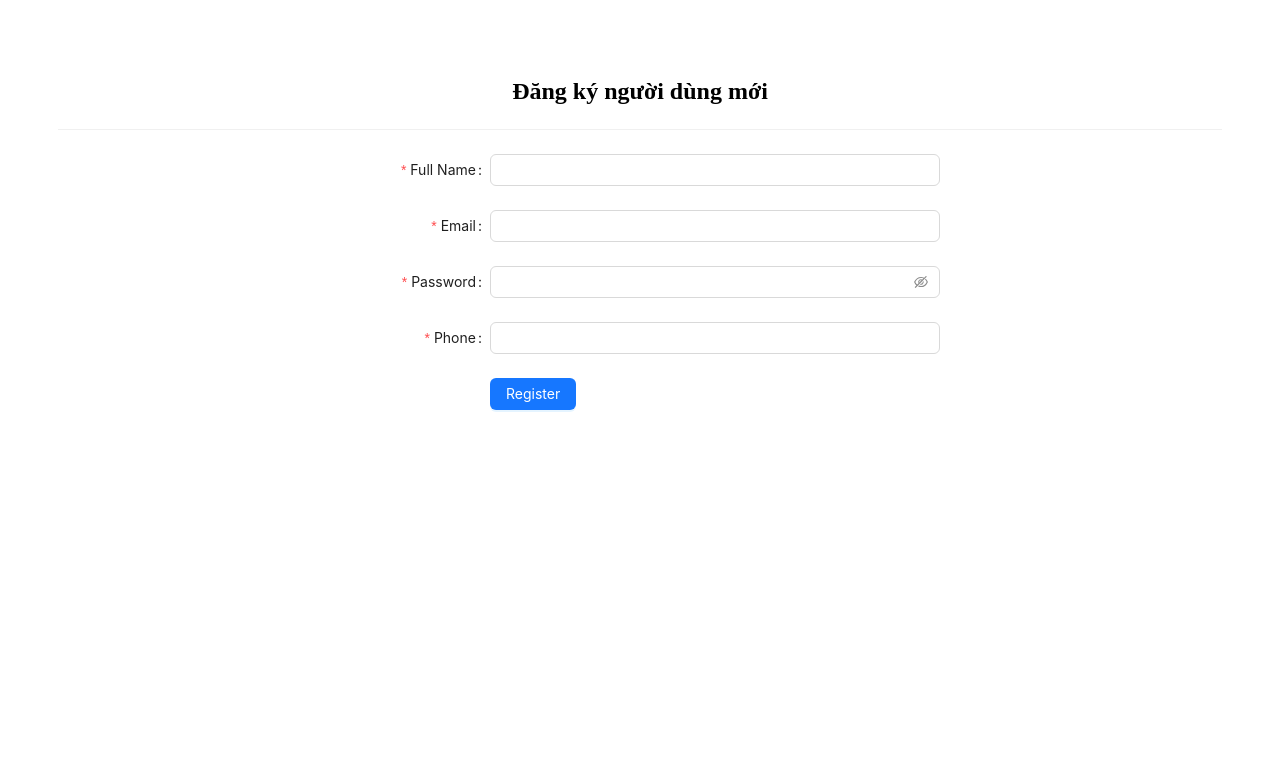
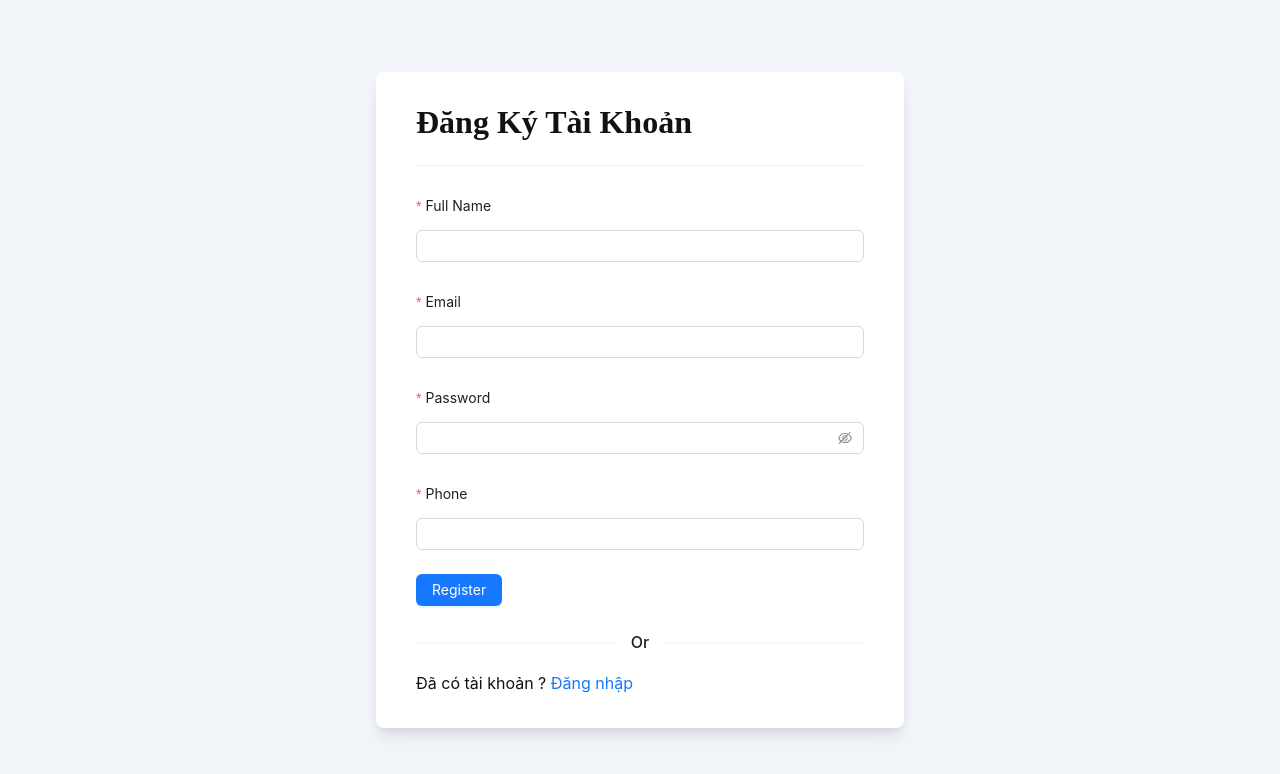
Before and after one commit to vanthoi08/Base-Test-Fresher, a React (Vite) app: page /register in a window 1280 px wide. Shown: the top 774 px of the page. Built offline with nearby package versions, Linux system fonts and the light colour scheme.

Commit message:
#22 Axios va Axios Customize

```diff
--- a/package.json
+++ b/package.json
@@ -14,10 +14,12 @@
     "@ant-design/icons": "5.0.1",
     "@reduxjs/toolkit": "1.9.3",
     "antd": "5.3.2",
+    "axios": "1.3.4",
     "react": "18.2.0",
     "react-dom": "18.2.0",
     "react-redux": "8.0.5",
-    "react-router-dom": "6.9.0"
+    "react-router-dom": "6.9.0",
+    "sass": "1.59.3"
   },
   "devDependencies": {
     "@types/react": "18.0.28",
--- a/src/pages/register/index.jsx
+++ b/src/pages/register/index.jsx
@@ -1,22 +1,23 @@
+import { Button, Col, Form, Input, Row } from "antd";
+import { Divider } from "antd";
+import "./register.scss";
+import { Link } from "react-router-dom";
 
-import { Button, Col, Form, Input, Row } from 'antd';
-import { Divider } from "antd";
-
-const RegisterPage = () =>{
+const RegisterPage = () => {
   const [form] = Form.useForm();
-    const onFinish = (values) =>{
-        console.log(">>> Check  value" ,values);
-    }
-    return(
+  const onFinish = (values) => {
+    console.log(">>> Check  value", values);
+  };
+  return (
     <>
-          <div className="register-page" style={{padding: "50px"}}>
-          <h2
-              style={{textAlign:"center"}}
-              >
-                Đăng ký người dùng mới
-            </h2>
+      <div className="register-page" >
+        <main className="main">
+          <div className="container">
+            <section className="wrapper">
+              <div className="heading">
+                <h2 className="text text-large">Đăng Ký Tài Khoản</h2>
                 <Divider />
-
+              </div>
               <Form
                 name="basic"
                 labelCol={{ span: 6 }}
@@ -25,50 +26,73 @@
                 autoComplete="off"
                 style={{ maxWidth: 600, margin: "0 auto" }}
               >
-
-
                 <Form.Item
+                  labelCol={{ span: 24 }}
                   label="Full Name :"
                   name="fullName"
-             rules={[{ required: true, message: 'username không được để trống !' }]}
+                  rules={[
+                    {
+                      required: true,
+                      message: "username không được để trống !",
+                    },
+                  ]}
                 >
                   <Input />
                 </Form.Item>
 
                 <Form.Item
+                  labelCol={{ span: 24 }}
                   label="Email :"
                   name="email"
-             rules={[{ required: true, message: 'email không được để trống !' }]}
+                  rules={[
+                    { required: true, message: "email không được để trống !" },
+                  ]}
                 >
                   <Input />
                 </Form.Item>
 
-
                 <Form.Item
+                  labelCol={{ span: 24 }}
                   label="Password :"
                   name="password"
-             rules={[{ required: true, message: 'password không được để trống !' }]}
+                  rules={[
+                    {
+                      required: true,
+                      message: "password không được để trống !",
+                    },
+                  ]}
                 >
                   <Input.Password />
                 </Form.Item>
 
                 <Form.Item
+                  labelCol={{ span: 24 }}
                   label="Phone :"
                   name="phone"
-             rules={[{ required: true, message: 'phone không được để trống !' }]}
+                  rules={[
+                    { required: true, message: "phone không được để trống !" },
+                  ]}
                 >
                   <Input />
                 </Form.Item>
 
-             <Form.Item wrapperCol={{ offset: 6, span: 16 }}>
-                <Button type="primary" htmlType="submit">
+                <Form.Item >
+                  <Button type="primary" htmlType="submit" loading={false}>
                     Register
                   </Button>
                 </Form.Item>
-
+                <Divider>Or</Divider>
+                <p className="text text-normal">Đã có tài khoản ?
+                  <span>
+                     <Link to={"/login"}> Đăng nhập</Link>
+                  </span>
+                </p>
               </Form>
+            </section>
+          </div>
+        </main>
       </div>
     </>
   );
-}
+};
 export default RegisterPage;
--- /dev/null
+++ b/src/pages/register/register.scss
@@ -0,0 +1,196 @@
+:root {
+    --color-white: #ffffff;
+    --color-light: #f1f5f9;
+    --color-black: #121212;
+    --color-night: #001632;
+
+    --color-red: #f44336;
+    --color-blue: #1a73e8;
+    --color-gray: #80868b;
+    --color-grayish: #dadce0;
+
+    --shadow-normal: 0 1px 3px 0 rgba(0, 0, 0, 0.1),
+        0 1px 2px 0 rgba(0, 0, 0, 0.06);
+    --shadow-medium: 0 4px 6px -1px rgba(0, 0, 0, 0.1),
+        0 2px 4px -1px rgba(0, 0, 0, 0.06);
+    --shadow-large: 0 10px 15px -3px rgba(0, 0, 0, 0.1),
+        0 4px 6px -2px rgba(0, 0, 0, 0.05);
+}
+
+*,
+*::before,
+*::after {
+    padding: 0;
+    margin: 0;
+}
+
+
+.register-page {
+    color: var(--color-black);
+    background: var(--color-light);
+
+
+    // Components
+    .container {
+        display: flex;
+        justify-content: center;
+        align-items: center;
+        max-width: 80rem;
+        min-height: 100vh;
+        // width: 100%;
+        padding: 0 2rem;
+        margin: 0 auto;
+    }
+
+
+    .text {
+        font-family: inherit;
+        line-height: inherit;
+        text-transform: unset;
+        text-rendering: optimizeLegibility;
+
+        &-large {
+            font-size: 2rem;
+            font-weight: 600;
+            color: var(--color-black);
+        }
+
+        &-normal {
+            font-size: 1rem;
+            font-weight: 400;
+            color: var(--color-black);
+        }
+
+        &-links {
+            font-size: 1rem;
+            font-weight: 400;
+            color: var(--color-blue);
+
+            &:hover {
+                text-decoration: underline;
+            }
+        }
+    }
+
+    // Main
+    .main {
+        .wrapper {
+            max-width: 28rem;
+            width: 100%;
+            margin: 2rem auto;
+            padding: 2rem 2.5rem;
+            border: none;
+            outline: none;
+            border-radius: 0.5rem;
+            color: var(--color-black);
+            background: var(--color-white);
+            box-shadow: var(--shadow-large);
+
+            .form {
+                width: 100%;
+                height: auto;
+                margin-top: 2rem;
+
+                .input-control {
+                    display: flex;
+                    align-items: center;
+                    justify-content: space-between;
+                    margin-bottom: 1.25rem;
+                }
+
+                .input-field {
+                    font-family: inherit;
+                    font-size: 1rem;
+                    font-weight: 400;
+                    line-height: inherit;
+                    width: 100%;
+                    height: auto;
+                    padding: 0.75rem 1.25rem;
+                    border: none;
+                    outline: none;
+                    border-radius: 2rem;
+                    color: var(--color-black);
+                    background: var(--color-light);
+                    text-transform: unset;
+                    text-rendering: optimizeLegibility;
+                }
+
+                .input-submit {
+                    font-family: inherit;
+                    font-size: 1rem;
+                    font-weight: 500;
+                    line-height: inherit;
+                    cursor: pointer;
+                    min-width: 40%;
+                    height: auto;
+                    padding: 0.65rem 1.25rem;
+                    border: none;
+                    outline: none;
+                    border-radius: 2rem;
+                    color: var(--color-white);
+                    background: var(--color-blue);
+                    box-shadow: var(--shadow-medium);
+                    text-transform: capitalize;
+                    text-rendering: optimizeLegibility;
+                }
+            }
+
+            .striped {
+                display: flex;
+                flex-direction: row;
+                justify-content: center;
+                align-items: center;
+                margin: 1rem 0;
+
+                &-line {
+                    flex: auto;
+                    flex-basis: auto;
+                    border: none;
+                    outline: none;
+                    height: 2px;
+                    background: var(--color-grayish);
+                }
+
+                &-text {
+                    font-family: inherit;
+                    font-size: 1rem;
+                    font-weight: 500;
+                    line-height: inherit;
+                    color: var(--color-black);
+                    margin: 0 1rem;
+                }
+            }
+
+            .method {
+                &-control {
+                    margin-bottom: 1rem;
+                }
+
+                &-action {
+                    font-family: inherit;
+                    font-size: 0.95rem;
+                    font-weight: 500;
+                    line-height: inherit;
+                    display: flex;
+                    justify-content: center;
+                    align-items: center;
+                    width: 100%;
+                    height: auto;
+                    padding: 0.35rem 1.25rem;
+                    outline: none;
+                    border: 2px solid var(--color-grayish);
+                    border-radius: 2rem;
+                    color: var(--color-black);
+                    background: var(--color-white);
+                    text-transform: capitalize;
+                    text-rendering: optimizeLegibility;
+                    transition: all 0.35s ease;
+
+                    &:hover {
+                        background: var(--color-light);
+                    }
+                }
+            }
+        }
+    }
+}
```
Also changed, not shown: src/utils/axios-customize.js (added, +29 -0 lines), 1 other file (tests, documents, lock files or other folders). Lines whose indentation alone changed are shown as unchanged.
